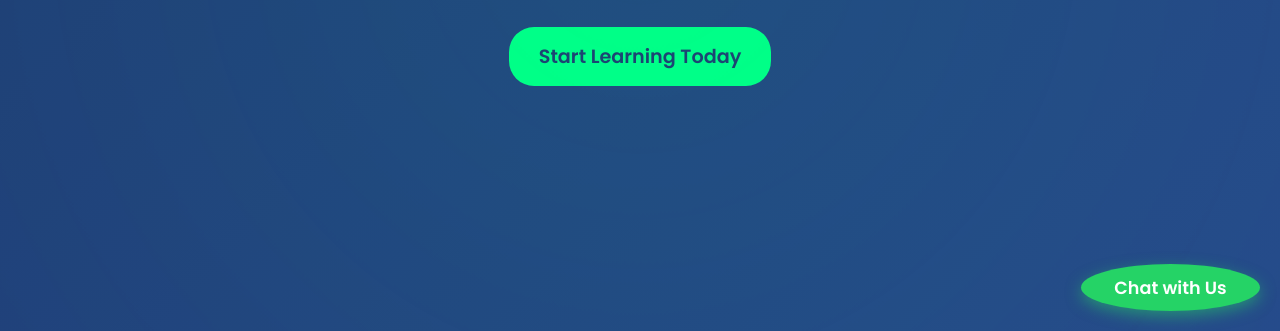
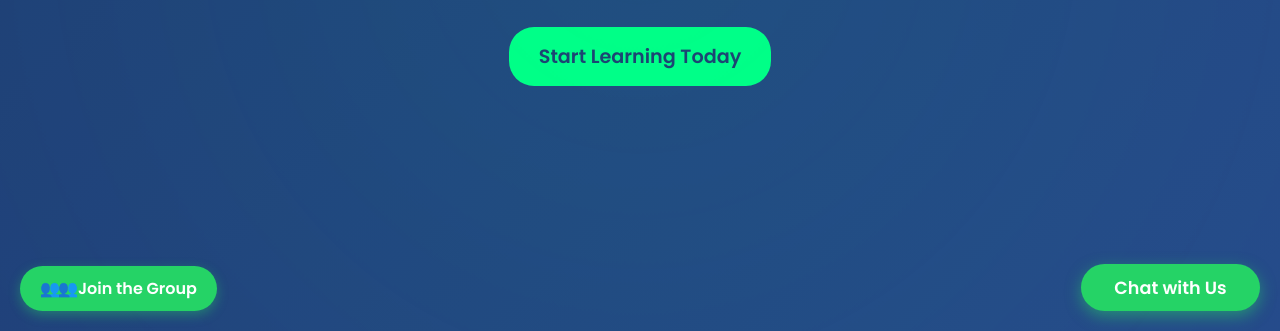
Before and after one commit to dineshc227/Tech, a plain HTML site: page index.html in a window 1280 px wide. Shown: the part 469-800 px from the top of the page. Drawn offline with Linux system fonts and the light colour scheme.

Commit message:
added whatsapp group invite link

```diff
--- a/about.css
+++ b/about.css
@@ -109,7 +109,7 @@ li strong {
     background: #25d366;
     color: #ffffff;
     text-decoration: none;
-    border-radius: 50%;
+    border-radius: 25px;
     width: 80px;
     height: 40px;
     display: flex;
@@ -126,6 +126,41 @@ li strong {
 .whatsapp-btn:hover {
     transform: translateY(-5px);
     box-shadow: 0 8px 20px rgba(37, 211, 102, 0.7);
+}
+.whatsapp-group-btn {
+    position: fixed;
+    bottom: 20px;
+    left: 20px;
+    padding: 10px 20px;
+    background: #25d366; /* WhatsApp green */
+    color: #ffffff;
+    text-decoration: none;
+    border-radius: 25px; /* Oval shape */
+    display: flex;
+    align-items: center;
+    justify-content: center;
+    font-size: 1rem;
+    font-weight: 600;
+    box-shadow: 0 4px 12px rgba(37, 211, 102, 0.4);
+    transition: transform 0.3s ease, box-shadow 0.3s ease;
+    animation: popIn 1.6s ease-out 0.2s; /* Delayed animation */
+    z-index: 1000;
+    white-space: nowrap;
+}
+
+.whatsapp-group-btn::before {
+    content: "👥"; /* Emoji for group */
+    margin-right: -7px;
+    font-size: 1rem;
+}
+
+.whatsapp-group-btn span {
+    margin-left: 5px; /* Space between icon and text */
+}
+
+.whatsapp-group-btn:hover {
+    transform: translateY(-5px);
+    box-shadow: 0 6px 15px rgba(37, 211, 102, 0.6);
 }
 
 
@@ -174,13 +209,13 @@ footer {
         padding: 12px 20px;
     }
 }
- .whatsapp-btn {
-        width: 110px;
+ .whatsapp-btn, .whatsapp-group-btn {
+        width: 146px;
         height: 25px;
         font-size: 1rem;
     }
 
-    .whatsapp-btn::after {
+    .whatsapp-btn::after, .whatsapp-group-btn::before {
         font-size: 1.2rem;
     }
 
@@ -207,7 +242,7 @@ footer {
     nav a {
         font-size: 1.1rem;
     }
-      .whatsapp-btn {
+      .whatsapp-btn, .whatsapp-group-btn {
          width: 110px;
         height: 25px;
         bottom: 15px;
@@ -215,7 +250,7 @@ footer {
         font-size: 0.9rem;
     }
 
-    .whatsapp-btn::after {
+    .whatsapp-btn::after, .whatsapp-group-btn::before {
         font-size: 1rem;
     }
 }
--- a/index.html
+++ b/index.html
@@ -84,7 +84,9 @@
         </div>
     </section>
     <a href="https://wa.me/+919160720350?text=Hello,%20I%20have%20a%20question%20about%20your%20training%20programs"
-            class="whatsapp-btn" target="_blank">Chat with Us</a>
+        class="whatsapp-btn" target="_blank">Chat with Us</a>
+    <a href="https://chat.whatsapp.com/BVw86bFPnDnIBk88t0XNrz?mode=ems_copy_t" class="whatsapp-group-btn"
+        target="_blank"><span>👥</span>Join the Group</a>
     <footer>
         <p>&copy; 2025 Tech Enthusiastic. All Rights Reserved.</p>
     </footer>
--- a/styles.css
+++ b/styles.css
@@ -313,7 +313,7 @@ nav a:hover::after {
   background: #25d366;
   color: #ffffff;
   text-decoration: none;
-  border-radius: 50%;
+  border-radius: 25px;
   width: 179px;
   height: 47px;
   display: flex;
@@ -331,6 +331,42 @@ nav a:hover::after {
   transform: translateY(-5px);
   box-shadow: 0 8px 20px rgba(37, 211, 102, 0.7);
 }
+.whatsapp-group-btn {
+    position: fixed;
+    bottom: 20px;
+    left: 20px;
+    padding: 10px 20px;
+    background: #25d366; /* WhatsApp green */
+    color: #ffffff;
+    text-decoration: none;
+    border-radius: 25px; /* Oval shape */
+    display: flex;
+    align-items: center;
+    justify-content: center;
+    font-size: 1rem;
+    font-weight: 600;
+    box-shadow: 0 4px 12px rgba(37, 211, 102, 0.4);
+    transition: transform 0.3s ease, box-shadow 0.3s ease;
+    animation: popIn 1.6s ease-out 0.2s; /* Delayed animation */
+    z-index: 1000;
+    white-space: nowrap;
+}
+
+.whatsapp-group-btn::before {
+    content: "👥"; /* Emoji for group */
+    margin-right: -7px;
+    font-size: 1rem;
+}
+
+.whatsapp-group-btn span {
+    margin-left: 5px; /* Space between icon and text */
+}
+
+.whatsapp-group-btn:hover {
+    transform: translateY(-5px);
+    box-shadow: 0 6px 15px rgba(37, 211, 102, 0.6);
+}
+
 
 footer {
   text-align: center;
@@ -378,13 +414,13 @@ footer {
   .courses {
     padding: clamp(30px, 6vw, 50px) clamp(15px, 4vw, 20px);
   }
-  .whatsapp-btn {
+  .whatsapp-btn, .whatsapp-group-btn {
     width: 110px;
     height: 25px;
     font-size: 1rem;
   }
 
-  .whatsapp-btn::after {
+  .whatsapp-btn::after, .whatsapp-group-btn::before {
     font-size: 1.2rem;
   }
 }
@@ -424,15 +460,15 @@ footer {
   .content {
     padding: clamp(10px, 3vw, 15px);
   }
-  .whatsapp-btn {
-    width: 148px;
+  .whatsapp-btn, .whatsapp-group-btn {
+    width: 170px;
     height: 35px;
     bottom: 15px;
     right: 20px;
     font-size: 0.9rem;
   }
 
-  .whatsapp-btn::after {
+  .whatsapp-btn::after, .whatsapp-group-btn::before {
     font-size: 1rem;
   }
 }
```
Also changed, not shown: about.html (+2 -0 lines).
